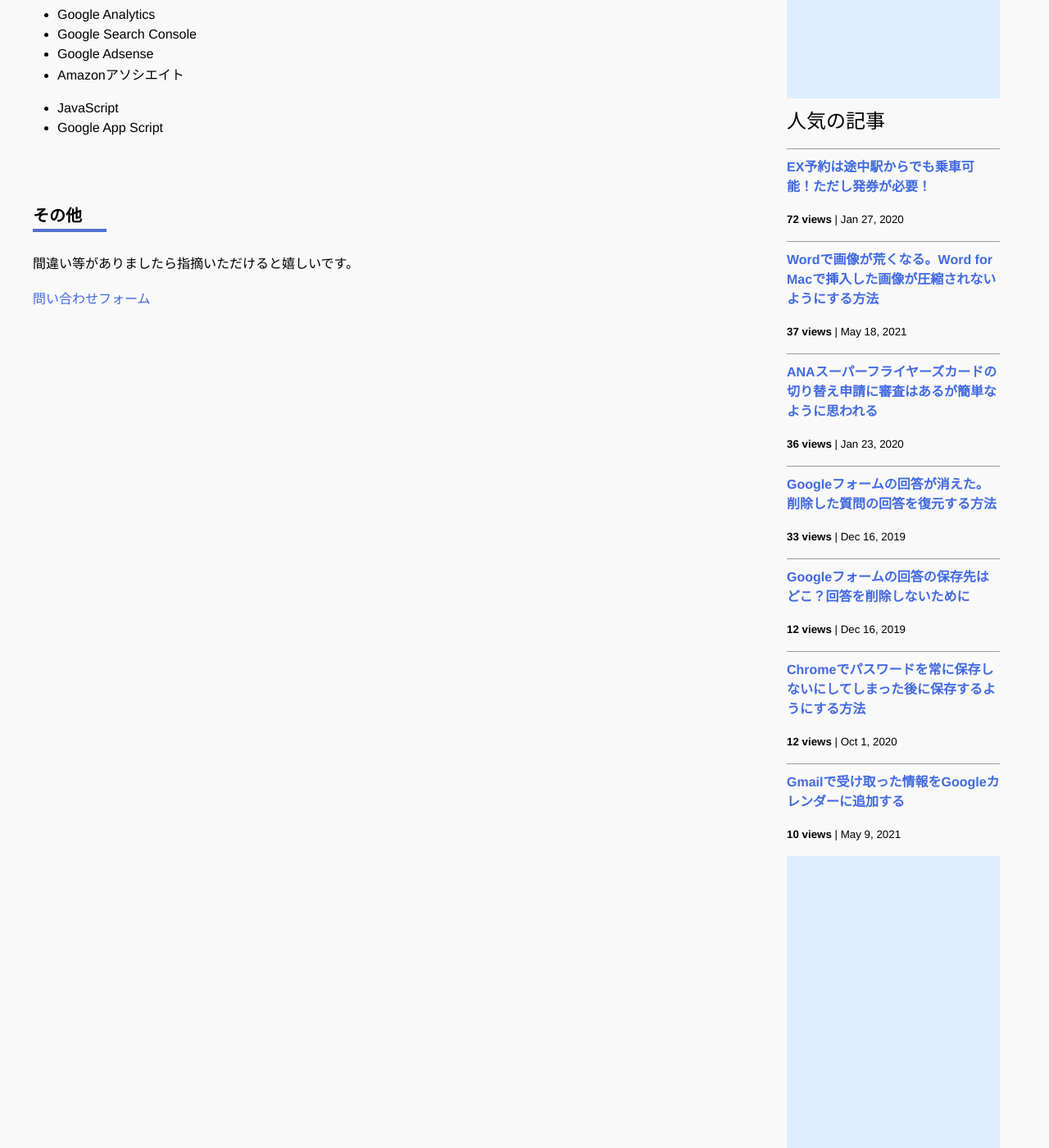
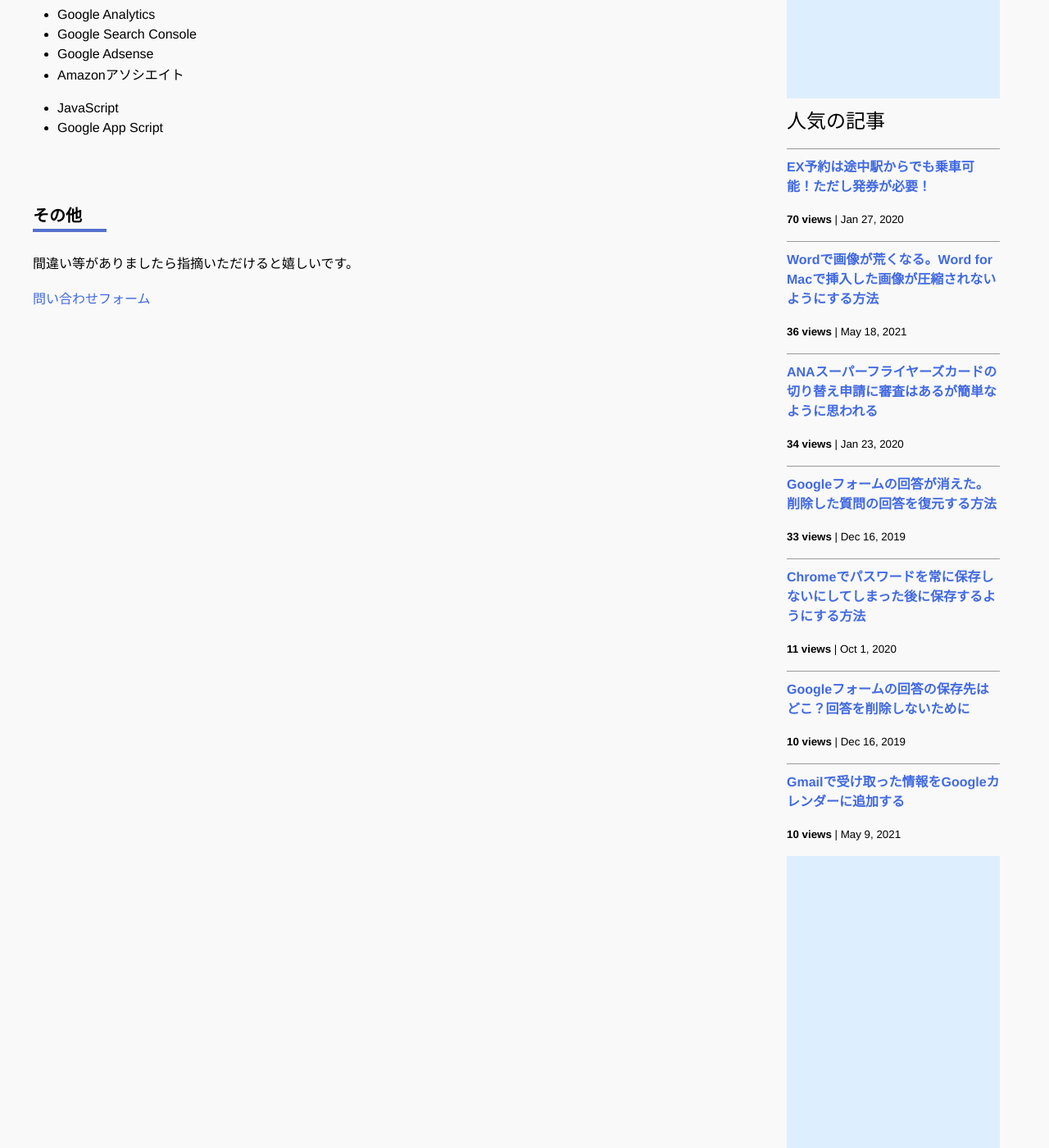
Before and after one commit to iwanaminami/shoyaiwaname, a Jekyll site: the page built from about.markdown, in a window 1280 px wide and 1400 px high, scrolled down 693 px. Shown: the whole window at 82% size. Built offline with Jekyll 4.4.1, drawn with Linux system fonts in a browser that asks for light colours; nearby versions of some CDN libraries; comment, search, counter and statistics services are not loaded.

Commit message:
chore(ga): update _data/popularposts.yml 20260308-0052

```diff
--- a/_data/popularposts.yml
+++ b/_data/popularposts.yml
@@ -1,17 +1,17 @@
 side:
-  - view: 72
+  - view: 70
     url: "/2020/01/27/ex-rideontheway.html"
-  - view: 37
+  - view: 36
     url: "/2021/05/18/image-compression-word.html"
-  - view: 36
+  - view: 34
     url: "/2020/01/23/sfc-judge.html"
   - view: 33
     url: "/2019/12/16/restore-googleform.html"
   - view: 16
     url: "/"
-  - view: 12
-    url: "/2019/12/16/googleform-answers.html"
-  - view: 12
+  - view: 11
     url: "/2020/10/01/googlepassword.html"
   - view: 10
+    url: "/2019/12/16/googleform-answers.html"
+  - view: 10
     url: "/2021/05/09/gmailtocalendar.html"
```
